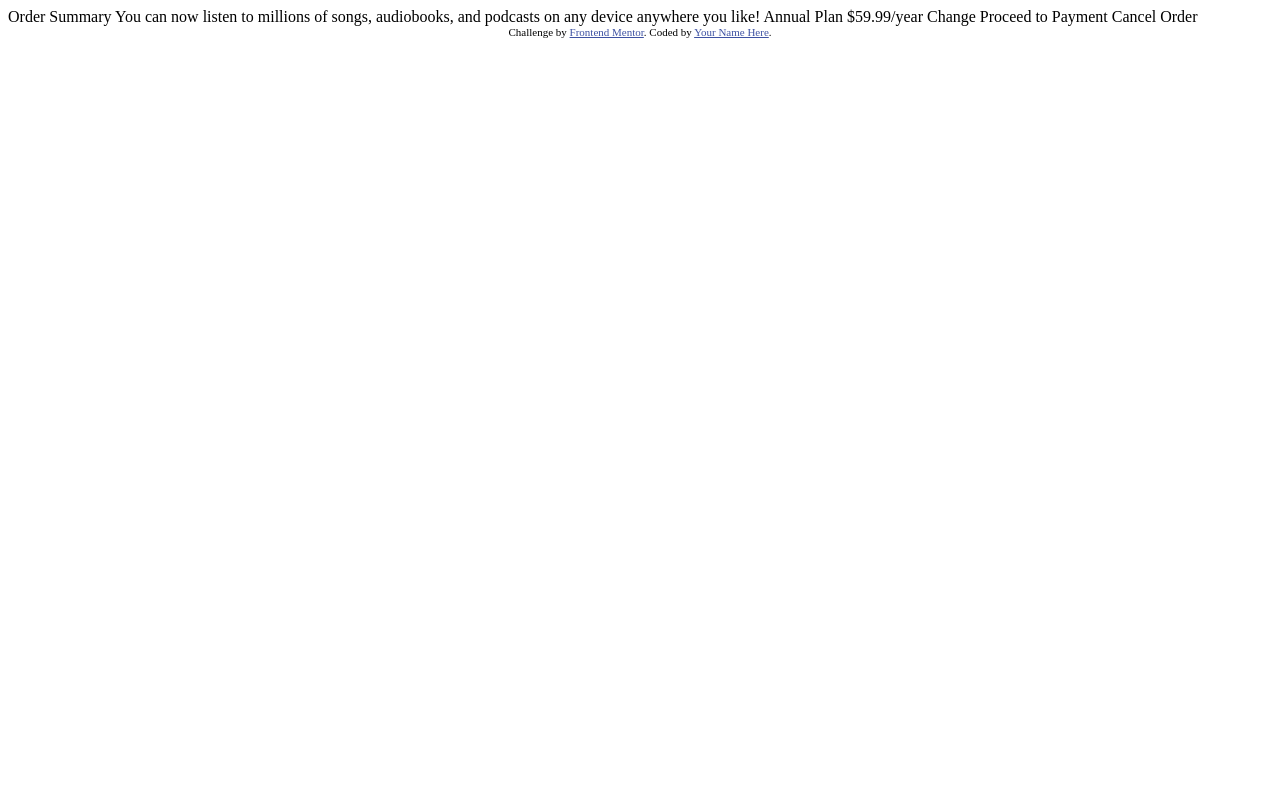
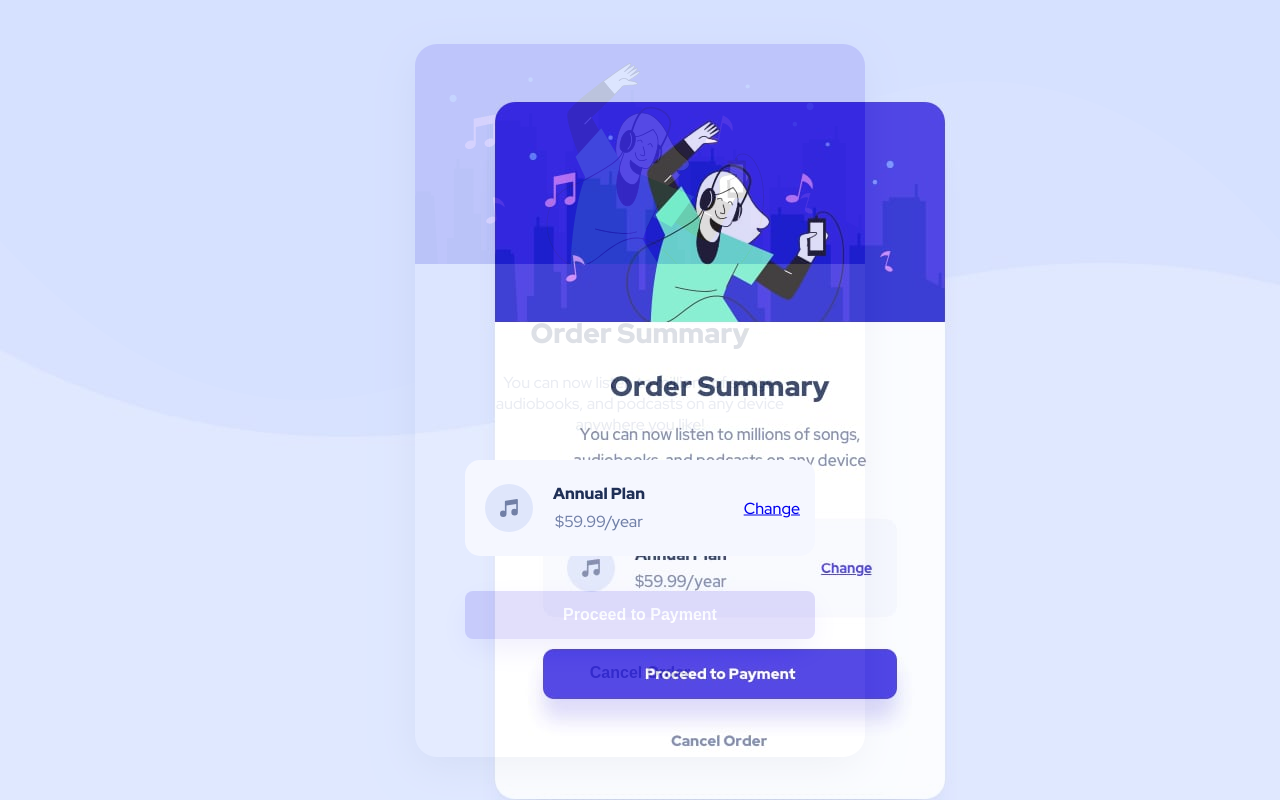
Before and after one commit to rafaelbucher/ordersummarycomponent, a plain HTML site: page index.html in a window 1280 px wide. Drawn offline with Linux system fonts and the light colour scheme.

Commit message:
Order summary component structure and style for frontend mentor

```diff
--- a/index.html
+++ b/index.html
@@ -2,36 +2,27 @@
 <html lang="en">
   <head>
     <meta charset="UTF-8">
-  <meta name="viewport" content="width=device-width, initial-scale=1.0"> <!-- displays site properly based on user's device -->
-
+    <meta name="viewport" content="width=device-width, initial-scale=1.0">
     <link rel="icon" type="image/png" sizes="32x32" href="./images/favicon-32x32.png">
-
+    <link rel="stylesheet" href="./css/styles.css">
     <title>Frontend Mentor | Order summary card</title>
-
-  <!-- Feel free to remove these styles or customise in your own stylesheet 👍 -->
-  <style>
-    .attribution { font-size: 11px; text-align: center; }
-    .attribution a { color: hsl(228, 45%, 44%); }
-  </style>
   </head>
   <body>
-
-  Order Summary
-
-  You can now listen to millions of songs, audiobooks, and podcasts on any
-  device anywhere you like!
-
-  Annual Plan
-  $59.99/year
-
-  Change
-
-  Proceed to Payment
-  Cancel Order
-
-  <div class="attribution">
-    Challenge by <a href="https://www.frontendmentor.io?ref=challenge" target="_blank">Frontend Mentor</a>.
-    Coded by <a href="#">Your Name Here</a>.
+    <div class="template"></div>
+    <main class="container">
+      <div class="card">
+        <div class="card__content">
+          <h1 class="card__title">Order Summary</h1>
+          <p class="card__paragraph">You can now listen to millions of songs, audiobooks, and podcasts on any device anywhere you like!</p>
+          <div class="card__offer">
+            <img class="card__picto" src="./images/icon-music.svg" alt="Music picto" />
+            <p class="card__plan">Annual Plan <span>$59.99/year</span></p>
+            <a href="#" class="card__link">Change</a>
           </div>
+          <button class="card__button card__button--primary">Proceed to Payment</button>
+          <button class="card__button card__button--secondary">Cancel Order</button>
+        </div>
+      </div>
+    </main>
   </body>
 </html>
--- /dev/null
+++ b/scss/reset.scss
@@ -0,0 +1,40 @@
+/* http://meyerweb.com/eric/tools/css/reset/
+   v2.0 | 20110126
+   License: none (public domain)
+*/
+
+html, body, div, span, applet, object, iframe, h1, h2, h3, h4, h5, h6, p, blockquote, pre, a, abbr, acronym, address, big, cite, code, del, dfn, em, img, ins, kbd, q, s, samp, small, strike, strong, sub, sup, tt, var, b, u, i, center, dl, dt, dd, ol, ul, li, fieldset, form, label, legend, table, caption, tbody, tfoot, thead, tr, th, td, article, aside, canvas, details, embed, figure, figcaption, footer, header, hgroup, menu, nav, output, ruby, section, summary, time, mark, audio, video {
+  margin: 0;
+  padding: 0;
+  border: 0;
+  font-size: 100%;
+  font: inherit;
+  vertical-align: baseline; }
+
+/* HTML5 display-role reset for older browsers */
+
+article, aside, details, figcaption, figure, footer, header, hgroup, menu, nav, section {
+  display: block; }
+
+body {
+  line-height: 1; }
+
+ol, ul {
+  list-style: none; }
+
+blockquote, q {
+  quotes: none; }
+
+blockquote {
+  &:before, &:after {
+    content: '';
+    content: none; } }
+
+q {
+  &:before, &:after {
+    content: '';
+    content: none; } }
+
+table {
+  border-collapse: collapse;
+  border-spacing: 0; }
--- /dev/null
+++ b/scss/styles.scss
@@ -0,0 +1,133 @@
+/* RESET SCSS */
+@import "reset";
+/* FONT */
+@import url('https://fonts.googleapis.com/css2?family=Red+Hat+Display:wght@500;700;900&display=swap');
+// FONT FAMILY
+$font-family:             'Red Hat Display', sans-serif;
+// FONT SIZE
+$font-size-defaut:        16px;
+$font-size-medium:        16px;
+$font-size-title:         28px;
+// FONT WEIGHT
+$font-regular:            500;
+$font-medium:             700;
+$font-bold:               900;
+/* COLORS */
+$primary-color:           hsl(225, 100%, 94%);
+$secondary-color:         hsl(245, 75%, 52%);
+$tertiary-color:          hsl(245, 75%, 53%);
+$blue-pale-color:         hsl(225, 100%, 98%);
+$blue-desaturated-color:  hsl(224, 23%, 55%);
+$blue-dark-color:         hsl(223, 47%, 23%);
+$blue-light-color:        hsl(221, 100%, 94%);
+$white-color:             hsl(0, 0%, 100%);
+$black-color:             hsl(0, 0%, 0%);
+
+body {
+  position: relative;
+  font: $font-size-defaut $font-family;
+  color: $primary-color;
+  background-color: $blue-light-color;
+}
+
+.template {
+  position: fixed;
+  top: 0;
+  bottom: 0;
+  left: 0;
+  right: 0;
+  background-image: url('../design/desktop-design.jpg');
+  background-repeat: no-repeat;
+  opacity: .85;
+}
+
+.container {
+  display: flex;
+  align-items: center;
+  justify-content: center;
+  width: 100%;
+  height: 100vh;
+  background-image: url('../images/pattern-background-desktop.svg');
+  background-repeat: no-repeat;
+  background-position: 0 -400px;
+  background-size: 100% 100%;
+}
+
+.card {
+  background-color: $white-color;
+  border-radius: 22px;
+  padding: 220px 30px 30px 30px;
+  max-width: 390px;
+  text-align: center;
+  background-image: url('../images/illustration-hero.svg');
+  background-repeat: no-repeat;
+  background-size: 100% 220px;
+  box-shadow: -2px 11px 41px -4px rgba(114,128,167,0.75);
+
+  &__content {
+    padding: 50px 20px 20px 20px;
+  }
+
+  &__title {
+    font-size: $font-size-title;
+    color: $blue-dark-color;
+    font-weight: $font-bold;
+    margin-bottom: 20px;
+  }
+
+  &__paragraph {
+    color: $blue-desaturated-color;
+    margin-bottom: 25px;
+  }
+
+  &__offer {
+    position: relative;
+    display: flex;
+    align-items: center;
+    justify-content: start;
+    padding: 20px;
+    margin-bottom: 35px;
+    border-radius: 15px;
+    background-color: $blue-pale-color;
+  }
+
+  &__plan {
+    color: $blue-dark-color;
+    font-weight: $font-bold;
+    line-height: $font-size-title;
+    margin-left: 20px;
+    span {
+      display: block;
+      color: $blue-desaturated-color;
+      font-weight: $font-regular;
+    }
+  }
+
+  &__link {
+    position: absolute;
+    right: 15px;
+    top: 50%;
+    transform: translateY(-50%);
+  }
+
+  &__button {
+    display: block;
+    width: 100%;
+    border-radius: 8px;
+    background-color: $tertiary-color;
+    color: $white-color;
+    font-size: $font-size-medium;
+    font-weight: $font-bold;
+    border: none;
+    padding: 15px;
+    cursor: pointer;
+    margin: 10px 0;
+    box-shadow: 0px 11px 34px -8px rgba(57,42,225,0.75);
+
+    &--secondary {
+      background-color: transparent;
+      color: $blue-dark-color;
+      box-shadow: none;
+    }
+  }
+}
```
Also changed, not shown: css/styles.css (added), 1 other file. Lines whose indentation alone changed are shown as unchanged.
